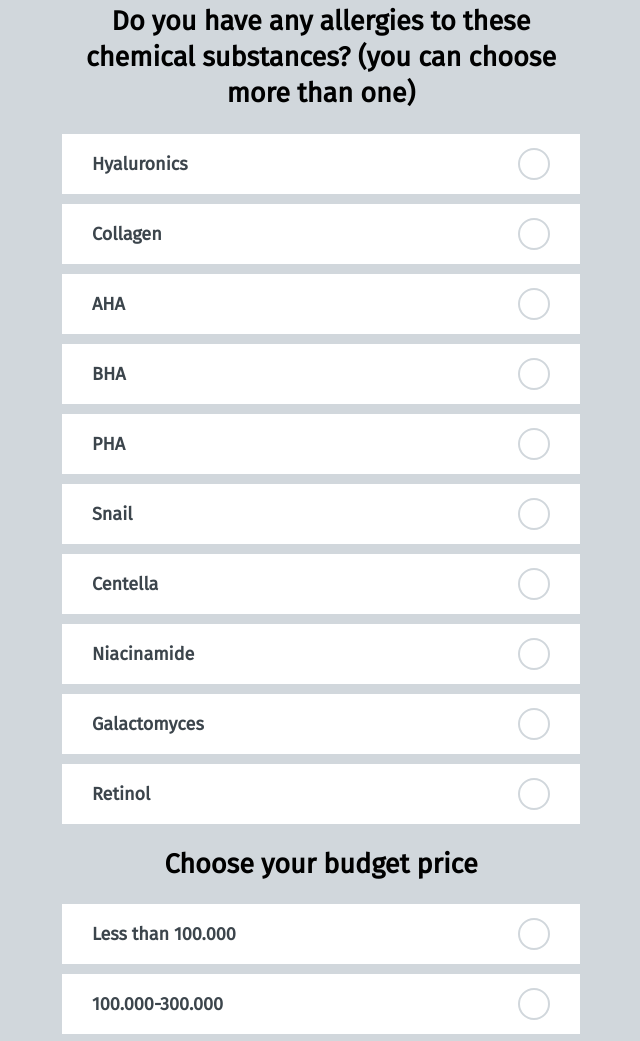
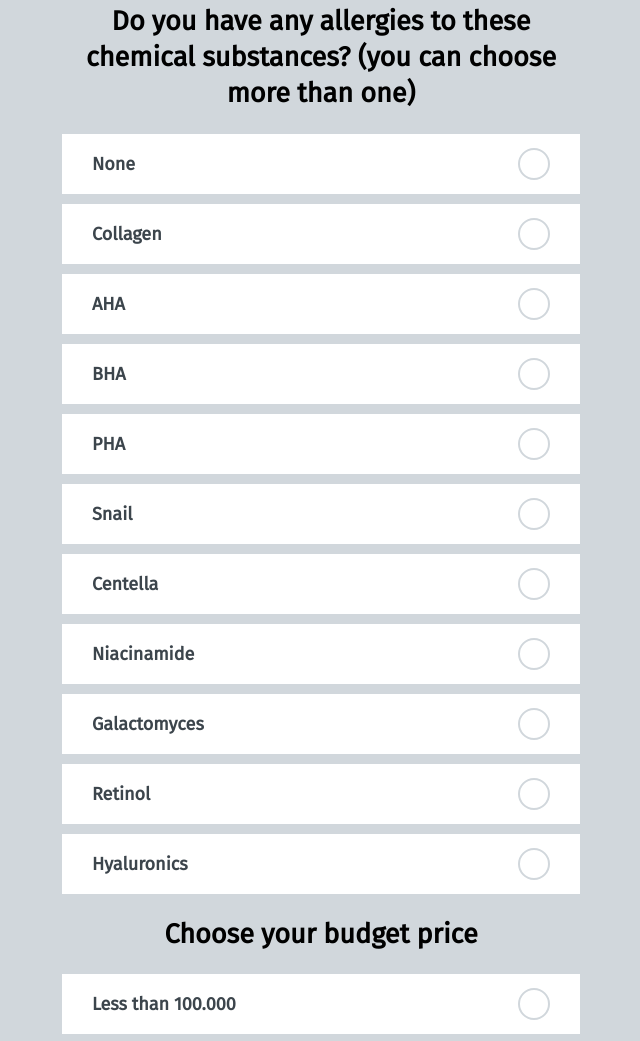
Before and after one commit to almyramadhina/skincarecommendation, a website: page FE/questions.html in a window 1280 px wide. Shown: the part 2220-3261 px from the top of the page, without its empty margins (319-959 px from the left). Drawn offline with Linux system fonts and the light colour scheme.

Commit message:
Update questions.html

```diff
--- a/FE/questions.html
+++ b/FE/questions.html
@@ -128,7 +128,7 @@
         <h2>Do you have any allergies to these chemical substances? (you can choose more than one)</h2>
         <div class="inputGroup">
             <input id="allg1" name="allg" type="checkbox"/>
-            <label for="allg1">Hyaluronics</label>
+            <label for="allg1">None</label>
         </div>
         <div class="inputGroup">
             <input id="allg2" name="allg" type="checkbox"/>
@@ -166,6 +166,10 @@
             <input id="allg10" name="allg" type="checkbox"/>
             <label for="allg10">Retinol</label>
         </div>
+        <div class="inputGroup">
+            <input id="allg11" name="allg" type="checkbox"/>
+            <label for="allg11">Hyaluronics</label>
+        </div>
 
         <h2>Choose your budget price</h2>
         <div class="inputGroup">
```
